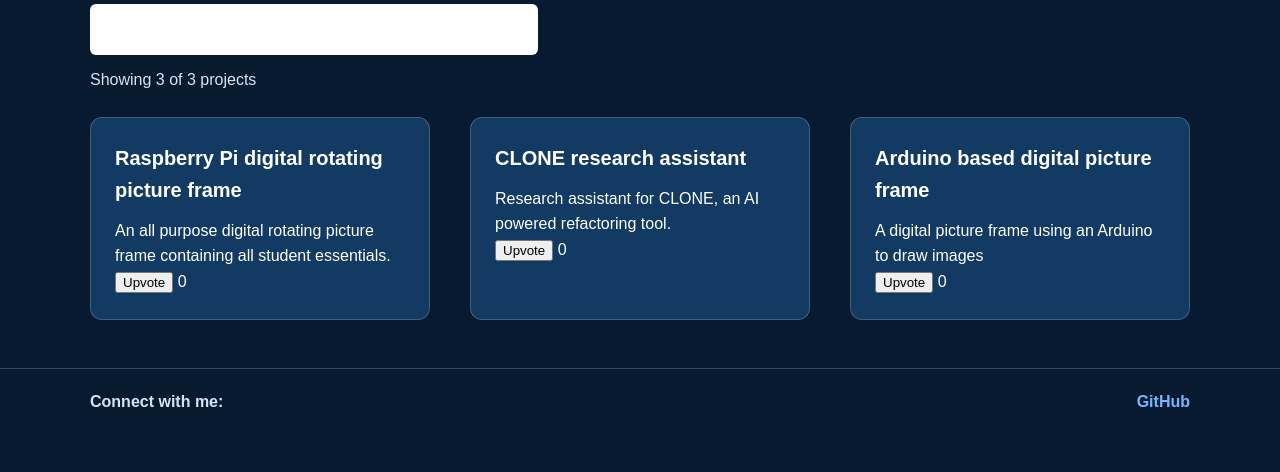
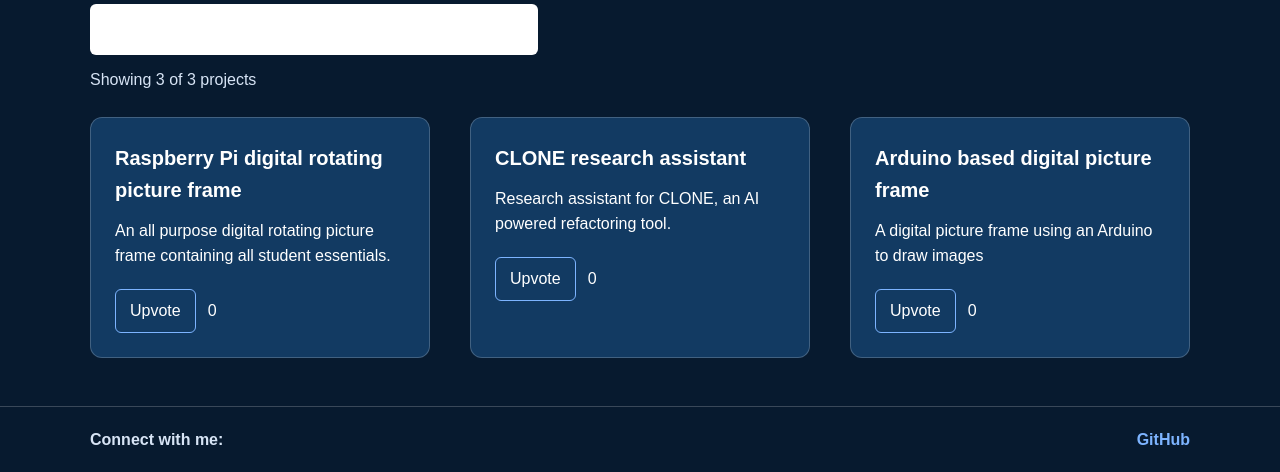
Before and after one commit to finNaughton/ssw215-finNaughton, a Flask app: page / in a window 1280 px wide. Shown: the part 636-1108 px from the top of the page. Before the commit the page ends 1043 px from the top, so only its background shows below. Run offline with Flask 3, Linux system fonts and the light colour scheme.

Commit message:
update from small adjustments

```diff
--- a/labs/lab6/static/style.css
+++ b/labs/lab6/static/style.css
@@ -219,6 +219,44 @@
   margin: 0.75rem 0 0;
 }
 
+.trending-badge {
+  display: inline-block;
+  margin: 1rem 0 0;
+  padding: 0.25rem 0.625rem;
+  background: #3eb489;
+  border-radius: 1rem;
+  font-size: 0.875rem;
+  font-weight: 700;
+}
+
+.card-actions {
+  display: flex;
+  align-items: center;
+  gap: 0.75rem;
+  margin-top: 1.25rem;
+}
+
+.upvote-btn {
+  padding: 0.5rem 0.875rem;
+  border: 1px solid var(--accent);
+  border-radius: 0.375rem;
+  background: transparent;
+  color: var(--text);
+  font: inherit;
+  cursor: pointer;
+}
+
+.upvote-btn:hover,
+.upvote-btn:focus-visible {
+  background: var(--accent);
+  color: #071a2f;
+}
+
+.upvote-btn:disabled {
+  cursor: wait;
+  opacity: 0.6;
+}
+
 .hidden {
   display: none;
 }
```
Also changed, not shown: finalProject/SPRINT1.md (+1 -1 lines).
